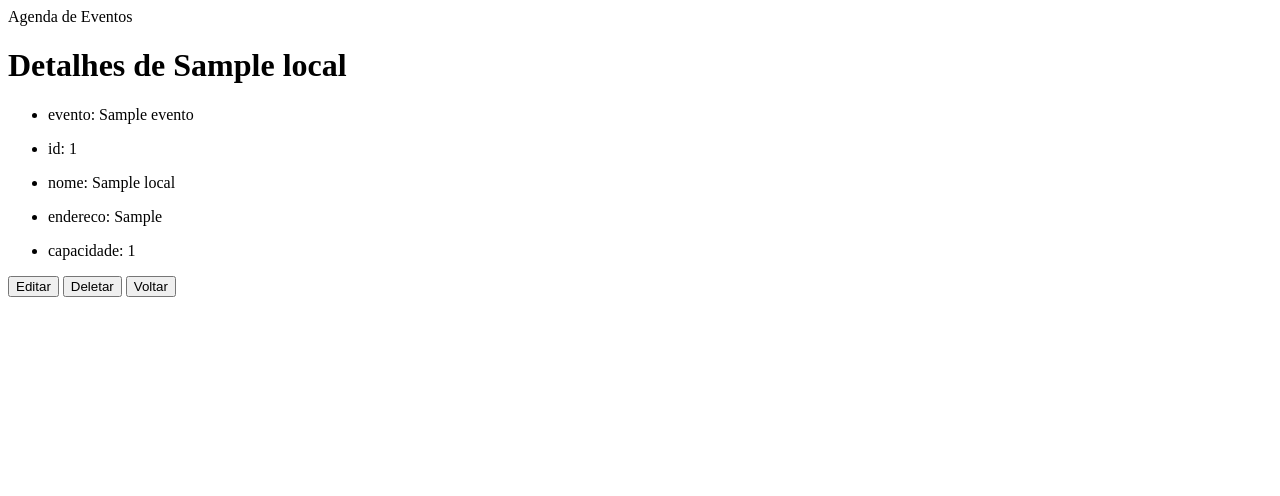
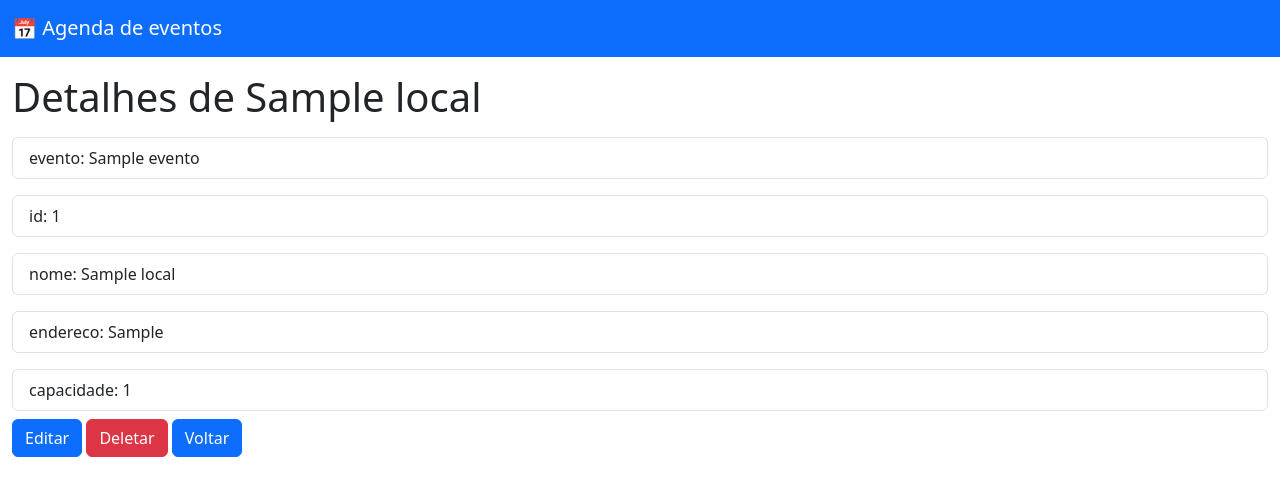
Before and after one commit to mariaeduardatrajano/AgendaEventos, a Django app: page /agenda/locais/detalhes/1 in a window 1280 px wide. Shown: the top 496 px of the page. Run offline with Django 4.2, Linux system fonts and the light colour scheme; tables that the repository leaves empty hold one stand-in row (values such as "Sample post").

Commit message:
(feat): Implementei a estilização do site

```diff
--- a/website/templates/index.html
+++ b/website/templates/index.html
@@ -4,24 +4,30 @@
   <meta charset="UTF-8">
   <meta name="viewport" content="width=device-width, initial-scale=1.0">
   <title>{% block title %}Agenda de Eventos {% endblock %}</title>
+  <link href="https://cdn.jsdelivr.net/npm/bootstrap@5.3.2/dist/css/bootstrap.min.css" rel="stylesheet" integrity="sha384-T3c6CoIi6uLrA9TneNEoa7RxnatzjcDSCmG1MXxSR1GAsXEV/Dwwykc2MPK8M2HN" crossorigin="anonymous">
 </head>
 <body>
-  <nav>
-    <div>
-      <span>{% block navbar %}Agenda de Eventos{% endblock %}</span>
+  <nav class="navbar bg-primary" data-bs-theme="dark">
+    <div class="container-fluid">
+      <a class="navbar-brand" href="#">
+        <span class="d-inline-block align-text-top">&#128197;</span>
+        <span>Agenda de eventos</span>
+      </a>
     </div>
   </nav>
 
-  <div class="container">
+  <div class="container-fluid">
     {% block content %}
-    <h1>Menu de navegação</h1>
-    <ul>
-      <li><a href="eventos">Eventos</a></li>
-      <li><a href="organizadores">Organizadores</a></li>
-      <li><a href="participantes">Participantes</a></li>
-      <li><a href="locais">Locais</a></li>
+    <h1 class="mb-4 mt-3">Menu de navegação</h1>
+    <ul class="list-group list-group-numbered">
+      <li class="list-group-item"><a href="eventos">Eventos</a></li>
+      <li class="list-group-item"><a href="organizadores">Organizadores</a></li>
+      <li class="list-group-item"><a href="participantes">Participantes</a></li>
+      <li class="list-group-item"><a href="locais">Locais</a></li>
     </ul>
     {% endblock %}
   </div>
+
+  <script src="https://cdn.jsdelivr.net/npm/bootstrap@5.3.2/dist/js/bootstrap.bundle.min.js" integrity="sha384-C6RzsynM9kWDrMNeT87bh95OGNyZPhcTNXj1NW7RuBCsyN/o0jlpcV8Qyq46cDfL" crossorigin="anonymous"></script>
 </body>
 </html>
--- a/website/templates/instancias-detalhes.html
+++ b/website/templates/instancias-detalhes.html
@@ -1,23 +1,15 @@
 {% extends 'index.html' %}
 
-<!DOCTYPE html>
-<html lang="pt-br">
-<head>
-  <meta charset="UTF-8">
-  <meta name="viewport" content="width=device-width, initial-scale=1.0">
-  <title>{{ object.nome }} Detalhes</title>
-</head>
-<body>
-  {% block content %}
-    <h1>Detalhes de {{ object.nome }}</h1>
-    {% for field, value in object.items %}
-      <ul>
-        <li>{{ field }}: {{ value }}</li>
-      </ul>
-    {% endfor %}
-    <button onclick="location.href='/agenda/{{ Model }}/editar/{{object.id}}'">Editar</button>
-    <button onclick="location.href='/agenda/{{ Model }}/deletar/{{object.id}}'">Deletar</button>
-    <button onclick="location.href='/agenda/{{ Model }}'">Voltar</button>
-  {% endblock %}
-</body>
-</html>
+{% block title %} {{ object.nome }} Detalhes {% endblock %}
+
+{% block content %}
+  <h1 class="mt-3">Detalhes de {{ object.nome }}</h1>
+  {% for field, value in object.items %}
+    <ul class="list-group">
+      <li class="list-group-item mt-2 mb-2">{{ field }}: {{ value }}</li>
+    </ul>
+  {% endfor %}
+  <button class="btn btn-primary" onclick="location.href='/agenda/{{ Model }}/editar/{{object.id}}'">Editar</button>
+  <button class="btn btn-danger" onclick="location.href='/agenda/{{ Model }}/deletar/{{object.id}}'">Deletar</button>
+  <button class="btn btn-primary" onclick="location.href='/agenda/{{ Model }}'">Voltar</button>
+{% endblock %}
```
Also changed, not shown: website/templates/deletar-instancia.html (+4 -12 lines), website/templates/form.html (+5 -13 lines), website/templates/listar-instancias.html (+3 -13 lines).
